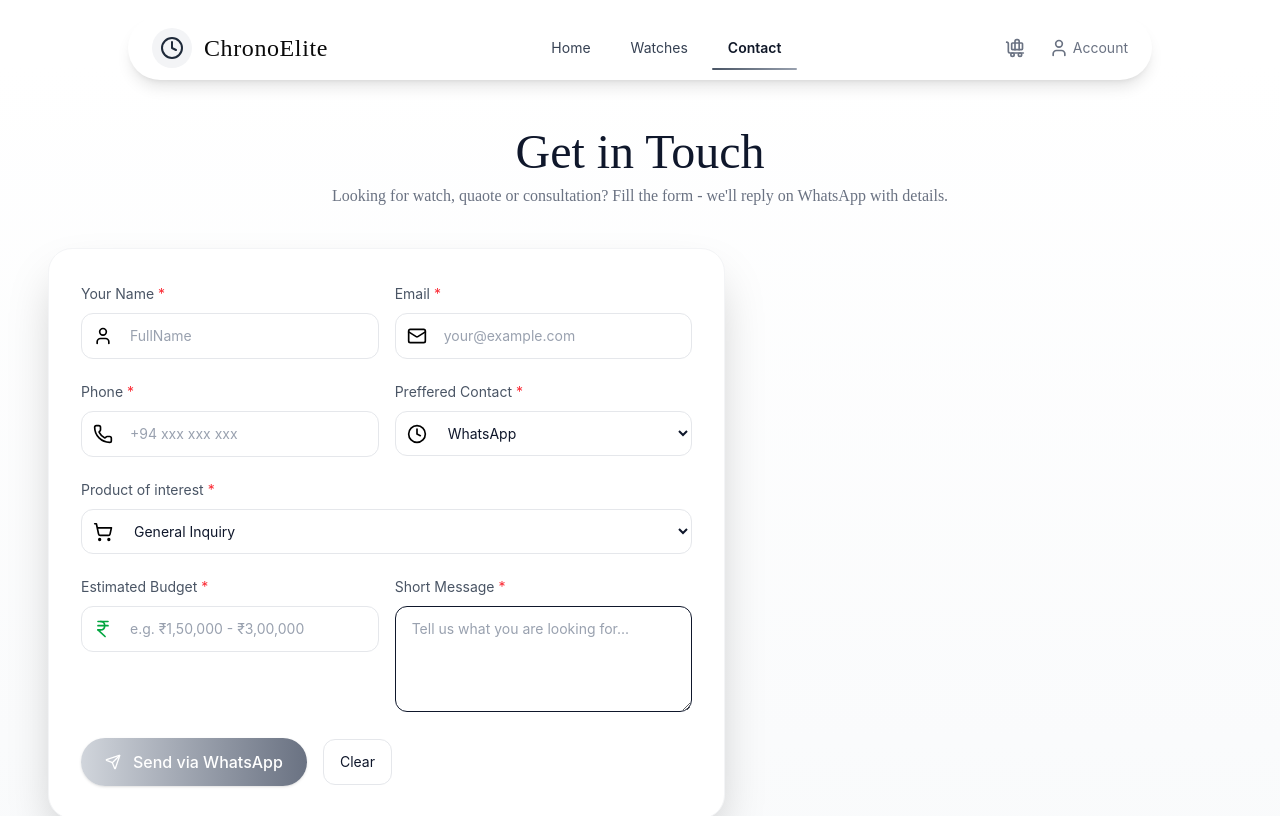
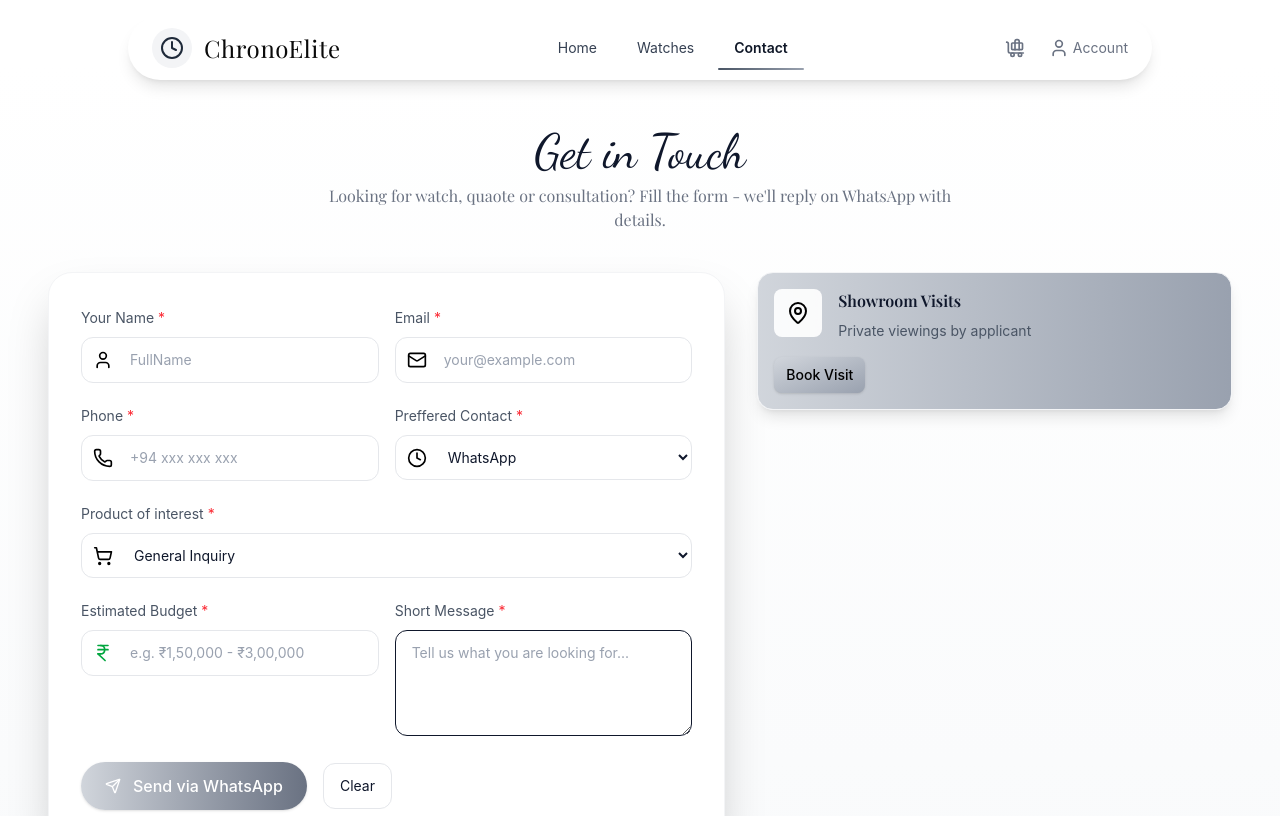
Before and after one commit to ChamalshaInduwara/E-Commerce, a React (Vite) app in the folder frontend/: page /contact in a window 1280 px wide. Shown: the top 816 px of the page. Built offline with nearby package versions, Linux system fonts and the light colour scheme.

Commit message:
feat: add CreativeCard for showroom visits and implement toast notifications in ContactPage

```diff
--- a/frontend/src/components/ContactPage.jsx
+++ b/frontend/src/components/ContactPage.jsx
@@ -2,9 +2,11 @@ import React, { useState } from "react";
 import { contactPageStyles } from "../assets/dummyStyles";
 import {
   AlertCircle,
+  Check,
   Clock,
   IndianRupee,
   Mail,
+  MapPin,
   Phone,
   Send,
   ShoppingCart,
@@ -356,8 +358,52 @@ const ContactPage = () => {
               </form>
             </div>
           </div>
+
+          {/* Right side */}
+          <div className={contactPageStyles.rightColumn}>
+            <div className={contactPageStyles.rightColumnGrid}>
+                    <CreativeCard title="Showroom Visits"
+                    subtitle="Private viewings by applicant"
+                    icon={<MapPin className="w-6 h-6 text-black"/>}
+                    ctaText="Book Visit"
+                ctaOnClick={() => {
+                  const msg = `Hi, I'd like to book a private showroom visit.`;
+                  window.open(
+                    `https://api.whatsapp.com/send?phone=${WHATSAPP_NUMBER}&text=${encodeURIComponent(
+                      msg
+                    )}`,
+                    "_blank"
+                  );
+                }}
+                accent="amber"
+                    />
+            </div>
+          </div>
         </div>
       </div>
+
+       {/* toast */}
+      {toast && (
+        <div
+          className={`${contactPageStyles.toastBase} ${
+            toast.kind === "error"
+              ? contactPageStyles.toastError
+              : contactPageStyles.toastSuccess
+          }`}
+        >
+          {toast.kind === "success" ? (
+            <Check className="w-4 h-4" />
+          ) : (
+            <AlertCircle className="w-4 h-4" />
+          )}
+          <span>{toast.text}</span>
+        </div>
+      )}
+
+      {/* fonts */}
+      <style>{`
+        @import url('https://fonts.googleapis.com/css2?family=Dancing+Script:wght@400;600&family=Playfair+Display:wght@400;600;700&display=swap');
+      `}</style>
     </div>
   );
 };
```
